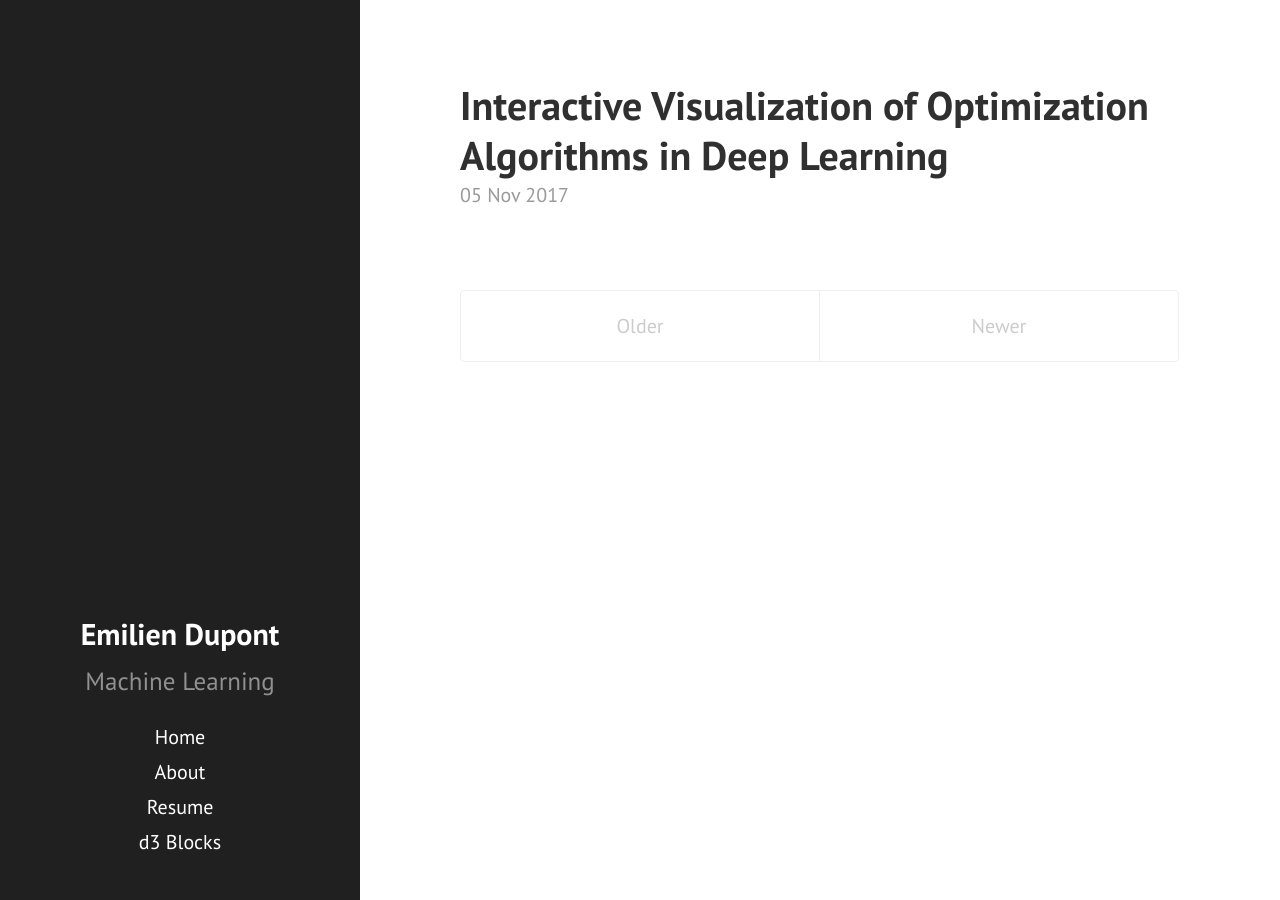
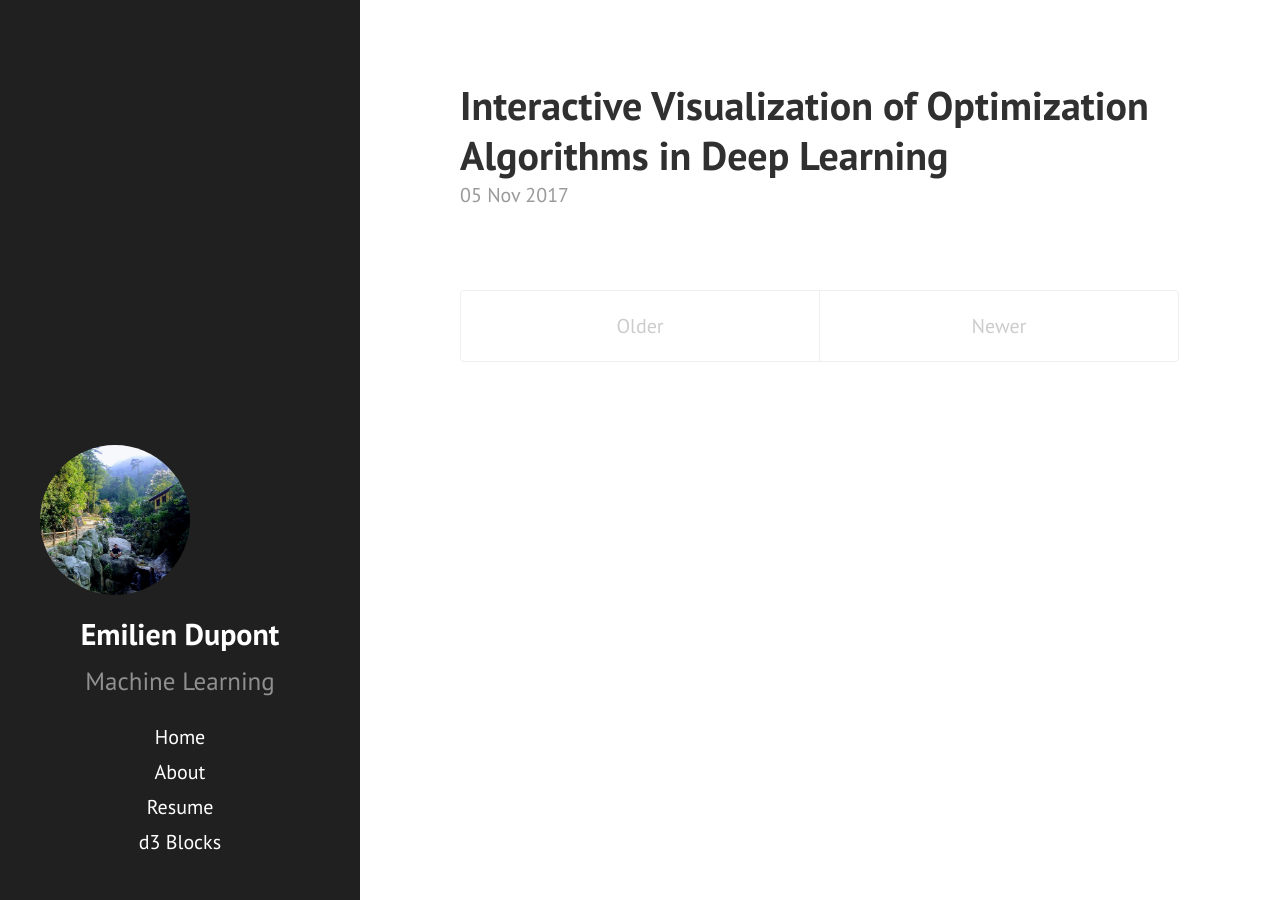
Before and after one commit to EmilienDupont/emiliendupont.github.io, a Jekyll site: the page built from index.html, in a window 1280 px wide. Built offline with Jekyll 4.4.1, drawn with Linux system fonts in a browser that asks for light colours; the list of posts is cut into pages by our own code.

Commit message:
:sparkles: photo once more

```diff
--- a/_includes/sidebar.html
+++ b/_includes/sidebar.html
@@ -1,8 +1,7 @@
 <div class="sidebar">
   <div class="container sidebar-sticky">
-    <!-- Uncomment to add picture
-    <img src="{{ site.url }}/imgs/profile.jpg" style="align:center; width:150px; height:150px; border-radius: 50%; border:1px solid white">
-    -->
+    <!-- Comment to remove picture -->
+    <img src="{{ site.url }}/imgs/profile.jpg" style="align:center; width:150px; height:150px; border-radius: 50%;">
     <div class="sidebar-about">
       <h2> <!-- This was originally h1, but made font smaller with h2 -->
         <a href="{{ site.url }}">
```
